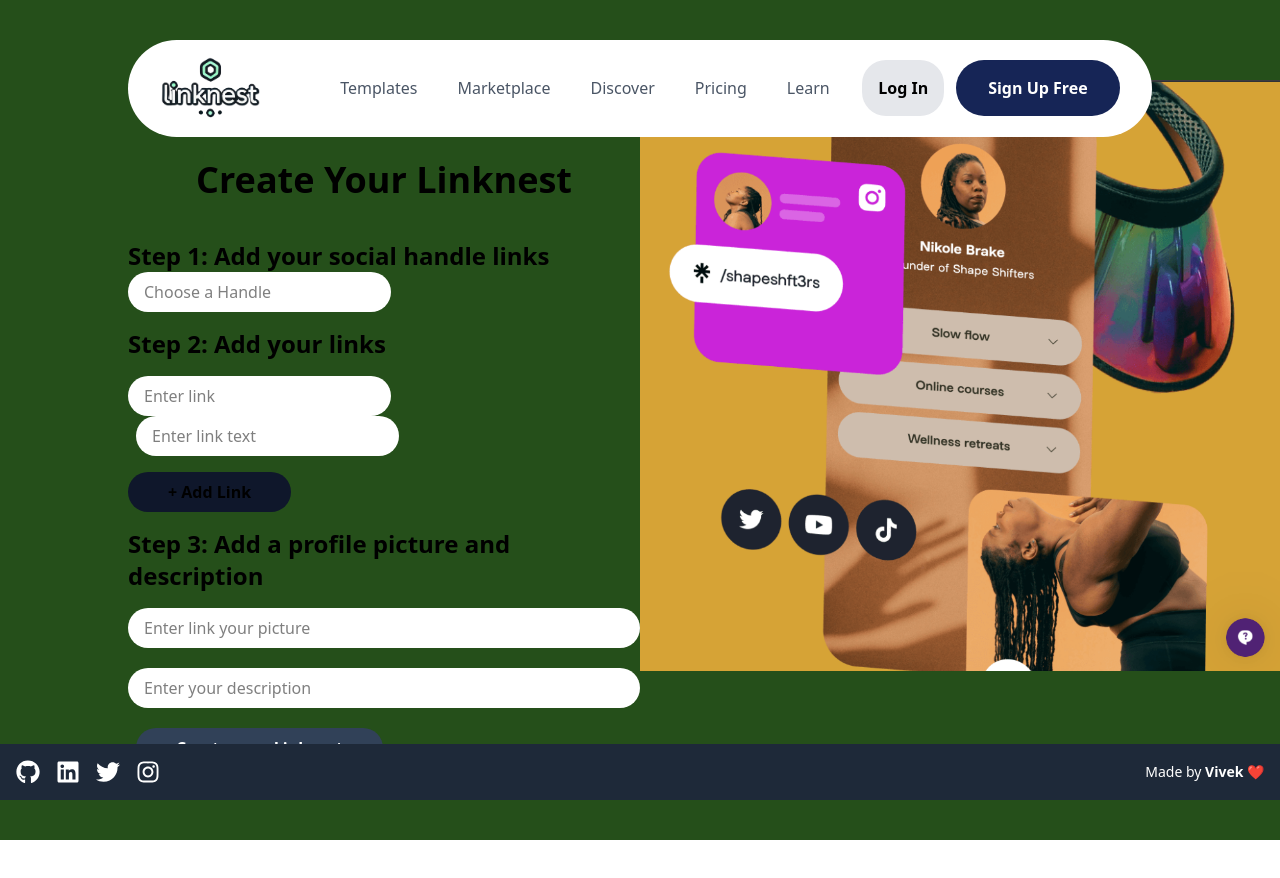
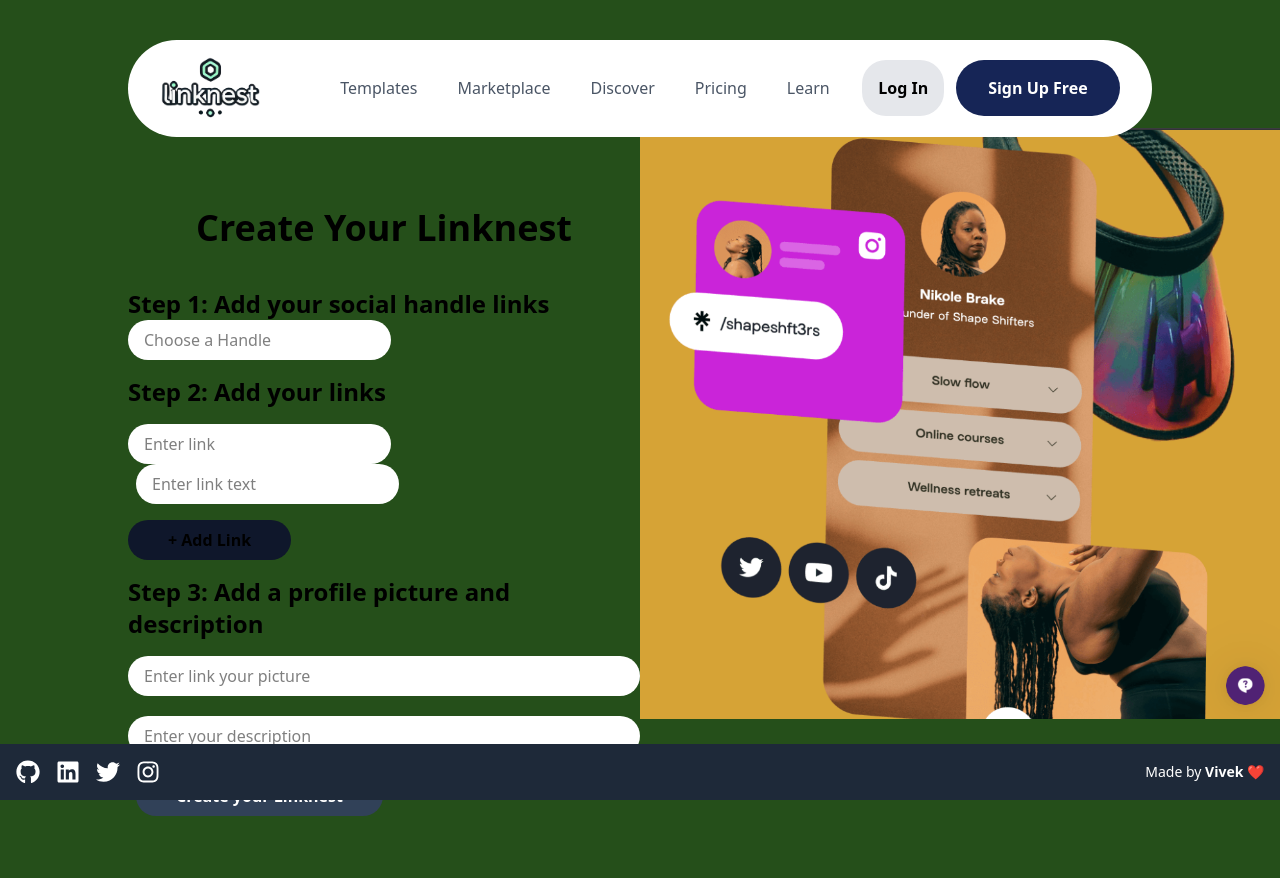
Before and after one commit to vivekborkar17/Linknest, a Next.js app: page /generate in a window 1280 px wide. Shown: the top 878 px of the page. Before the commit the page ends 840 px from the top, so only its background shows below. Built offline with nearby package versions, Linux system fonts and the light colour scheme.

Commit message:
key bug fixed

```diff
--- a/app/[handle]/page.js
+++ b/app/[handle]/page.js
@@ -1,3 +1,4 @@
+
 import Link from 'next/link'
 import React from 'react'
 import clientPromise from '@/lib/mongodb'
@@ -22,8 +23,8 @@
         <span className="text-xl font-bold">@{item.handle}</span>
         <span className="des w-[80vh] text-center">{item.desc}</span>
         <div className="links flex flex-col gap-4">
-          {item.links.map((item)=>{
-            return <Link target='_blank' href={item.link}><div className="py-4 flex px-5 items-center justify-center min-w-[40vh] bg-purple-100 rounded-md" key={ item.id}>
+          {item.links.map((item,index)=>{
+            return <Link target='_blank' href={item.link} key={ index}><div className="py-4 flex px-5 items-center justify-center min-w-[40vh] bg-purple-100 rounded-md">
                {item.linktext}
             </div>
             </Link>
--- a/app/generate/page.js
+++ b/app/generate/page.js
@@ -69,7 +69,7 @@
 
   return (
 
-    <div className="bg-[#254F1A] min-h-screen grid grid-cols-2 pb-14 pt-20" >
+    <div className="bg-[#254F1A] min-h-screen grid grid-cols-2 pb-14 pt-32" >
       <div className="col1 flex flex-col justify-center items-center ml-[10vw] gap-10 mt-[10vh]">
         <h1 className="font-bold text-4xl ">Create Your Linknest</h1>
         <div className="flex flex-col gap-4">
```
